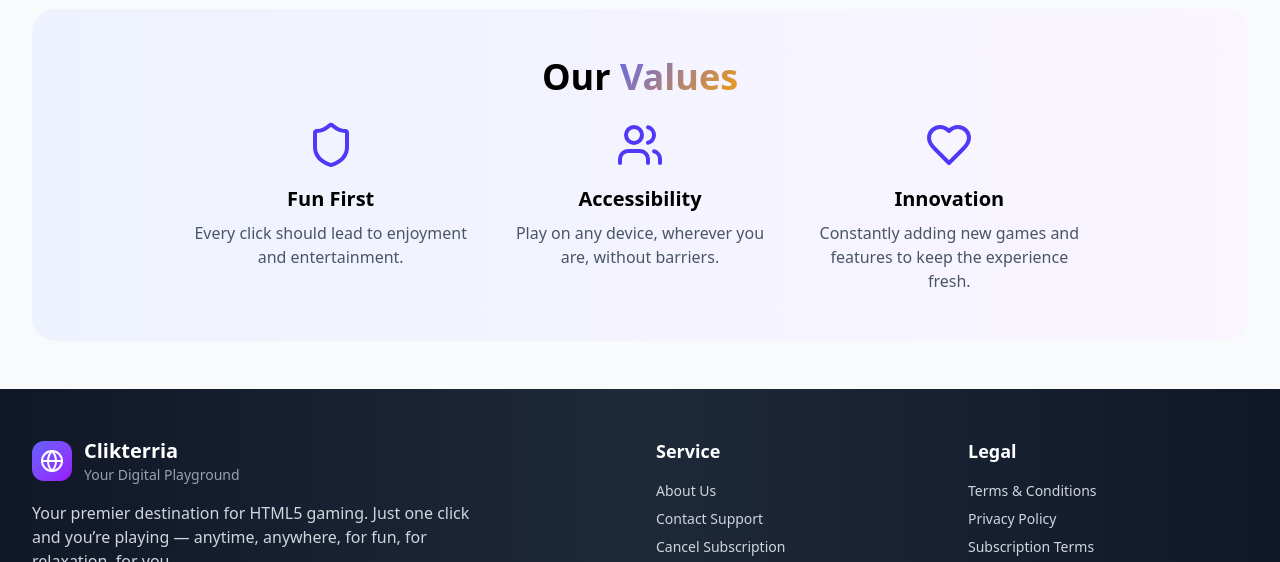
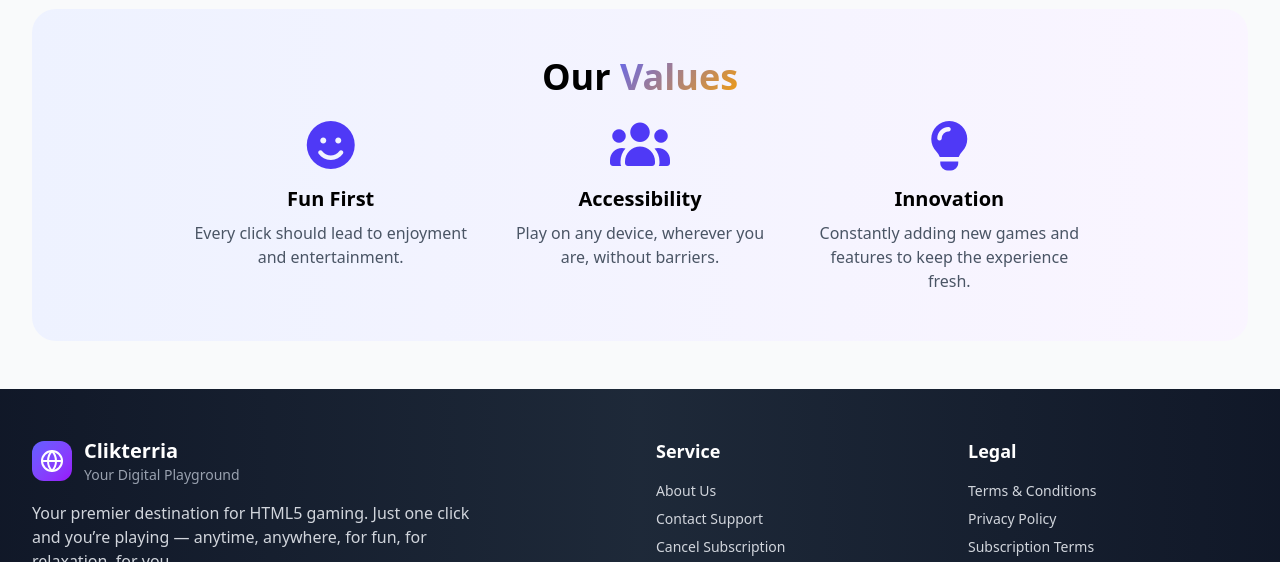
Before and after one commit to adavice/clikterria.com, a website: page about.html in a window 1280 px wide. Shown: the part 1220-1782 px from the top of the page. Drawn offline with Linux system fonts and the light colour scheme.

Commit message:
made changes

```diff
--- a/about.html
+++ b/about.html
@@ -1,7 +1,7 @@
 <!DOCTYPE html>
 <html>
   <head>
-<meta name="robots" content="noindex">
+    <meta name="robots" content="noindex" />
     <meta charset="UTF-8" />
     <meta name="viewport" content="width=device-width, initial-scale=1.0" />
     <title>About Us</title>
@@ -10,6 +10,13 @@
     <link
       href="https://fonts.googleapis.com/css2?family=Inter:wght@400;500;600;700&display=swap"
       rel="stylesheet"
+    />
+    <link
+      rel="stylesheet"
+      href="https://cdnjs.cloudflare.com/ajax/libs/font-awesome/7.0.0/css/all.min.css"
+      integrity="sha512-DxV+EoADOkOygM4IR9yXP8Sb2qwgidEmeqAEmDKIOfPRQZOWbXCzLC6vjbZyy0vPisbH2SyW27+ddLVCN+OMzQ=="
+      crossorigin="anonymous"
+      referrerpolicy="no-referrer"
     />
     <link href="css/style.css" rel="stylesheet" />
   </head>
@@ -122,8 +129,6 @@
                 <path d="m9 18 6-6-6-6"></path>
               </svg>
             </a>
-
-
 
             <a
               href="games.html"
@@ -283,7 +288,10 @@
                 Sign Up
               </a>
             </div>
-            <div style="display: none;" class="w-full relative inline-block text-left group pt-5">
+            <div
+              style="display: none"
+              class="w-full relative inline-block text-left group pt-5"
+            >
               <a
                 class="trigger2 cursor-pointer flex items-center justify-between px-4 py-2 border rounded text-sm font-medium text-gray-700 border-indigo-200 hover:bg-gray-100"
               >
@@ -308,7 +316,8 @@
                 <a
                   href="/?page=delcookie"
                   class="cursor-pointer block px-4 py-2 text-sm text-gray-700"
-                  >Log out</a>
+                  >Log out</a
+                >
               </div>
             </div>
           </div>
@@ -384,8 +393,6 @@
           </div>
 
           <div class="navbar-nav flex items-center gap-4">
-
-
             <a
               href="contactus.html"
               class="justify-center whitespace-nowrap text-sm font-medium ring-offset-background focus-visible:outline-none focus-visible:ring-2 focus-visible:ring-ring focus-visible:ring-offset-2 disabled:pointer-events-none disabled:opacity-50 [&amp;_svg]:pointer-events-none [&amp;_svg]:size-4 [&amp;_svg]:shrink-0 hover:text-accent-foreground h-9 rounded-md px-3 flex items-center gap-2 hover:bg-white/20 transition-all duration-300"
@@ -444,7 +451,10 @@
               </a>
             </div>
 
-            <div style="display: none;" class="relative inline-block text-left group">
+            <div
+              style="display: none"
+              class="relative inline-block text-left group"
+            >
               <a
                 class="trigger1 cursor-pointer flex items-center px-4 py-2 border rounded text-sm font-medium text-gray-700 border-indigo-200 hover:bg-gray-100"
               >
@@ -469,11 +479,10 @@
                 <a
                   href="/?page=delcookie"
                   class="cursor-pointer block px-4 py-2 text-sm text-gray-700"
-                  >Log out</a>
+                  >Log out</a
+                >
               </div>
             </div>
-
-
           </div>
         </div>
       </div>
@@ -512,7 +521,11 @@
             <p
               class="text-xl md:text-2xl text-gray-600 mb-12 max-w-4xl mx-auto leading-relaxed"
             >
-            At Clikterria, we believe gaming should be instant, fun, and accessible to everyone. Our mission is to bring a world-class library of HTML5 games straight to your browser, so you can play anytime, anywhere — no downloads, no hassle, just endless entertainment.
+              At Clikterria, we believe gaming should be instant, fun, and
+              accessible to everyone. Our mission is to bring a world-class
+              library of HTML5 games straight to your browser, so you can play
+              anytime, anywhere — no downloads, no hassle, just endless
+              entertainment.
             </p>
           </section>
           <section class="mb-20">
@@ -543,7 +556,9 @@
                   </div>
                   <h3 class="text-2xl font-bold mb-4">Our Mission</h3>
                   <p class="text-gray-600 text-lg leading-relaxed">
-                    To create a platform where everyone can discover, enjoy, and share casual and competitive games, making every click the start of a new adventure.
+                    To create a platform where everyone can discover, enjoy, and
+                    share casual and competitive games, making every click the
+                    start of a new adventure.
                   </p>
                 </div>
               </div>
@@ -577,7 +592,9 @@
                   </div>
                   <h3 class="text-2xl font-bold mb-4">Our Vision</h3>
                   <p class="text-gray-600 text-lg leading-relaxed">
-                    To become the leading destination for browser-based gaming, where fun, variety, and accessibility come together to create an engaging experience for players worldwide.
+                    To become the leading destination for browser-based gaming,
+                    where fun, variety, and accessibility come together to
+                    create an engaging experience for players worldwide.
                   </p>
                 </div>
               </div>
@@ -622,7 +639,8 @@
                   </div>
                   <h3 class="font-bold mb-2">Top Gaming Platform</h3>
                   <p class="text-sm text-gray-600">
-                    Hundreds of HTML5 titles spanning action, puzzles, strategy, sports, and casual fun
+                    Hundreds of HTML5 titles spanning action, puzzles, strategy,
+                    sports, and casual fun
                   </p>
                 </div>
               </div>
@@ -655,7 +673,8 @@
                   </div>
                   <h3 class="font-bold mb-2">10,000+ Happy Players</h3>
                   <p class="text-sm text-gray-600">
-                    Gamers everywhere enjoy Clikterria’s seamless and instant gameplay
+                    Gamers everywhere enjoy Clikterria’s seamless and instant
+                    gameplay
                   </p>
                 </div>
               </div>
@@ -701,70 +720,30 @@
               </h2>
               <div class="grid grid-cols-1 md:grid-cols-3 gap-8">
                 <div>
-                  <svg
-                    xmlns="http://www.w3.org/2000/svg"
-                    width="24"
-                    height="24"
-                    viewBox="0 0 24 24"
-                    fill="none"
-                    stroke="currentColor"
-                    stroke-width="2"
-                    stroke-linecap="round"
-                    stroke-linejoin="round"
-                    class="lucide lucide-shield w-12 h-12 text-indigo-600 mx-auto mb-4"
-                  >
-                    <path
-                      d="M20 13c0 5-3.5 7.5-7.66 8.95a1 1 0 0 1-.67-.01C7.5 20.5 4 18 4 13V6a1 1 0 0 1 1-1c2 0 4.5-1.2 6.24-2.72a1.17 1.17 0 0 1 1.52 0C14.51 3.81 17 5 19 5a1 1 0 0 1 1 1z"
-                    ></path>
-                  </svg>
+                  <i
+                    class="fas fa-face-smile w-12 h-12 text-indigo-600 mx-auto mb-4 text-5xl"
+                  ></i>
+
                   <h3 class="text-xl font-bold mb-2">Fun First</h3>
                   <p class="text-gray-600">
                     Every click should lead to enjoyment and entertainment.
                   </p>
                 </div>
                 <div>
-                  <svg
-                    xmlns="http://www.w3.org/2000/svg"
-                    width="24"
-                    height="24"
-                    viewBox="0 0 24 24"
-                    fill="none"
-                    stroke="currentColor"
-                    stroke-width="2"
-                    stroke-linecap="round"
-                    stroke-linejoin="round"
-                    class="lucide lucide-users w-12 h-12 text-indigo-600 mx-auto mb-4"
-                  >
-                    <path d="M16 21v-2a4 4 0 0 0-4-4H6a4 4 0 0 0-4 4v2"></path>
-                    <circle cx="9" cy="7" r="4"></circle>
-                    <path d="M22 21v-2a4 4 0 0 0-3-3.87"></path>
-                    <path d="M16 3.13a4 4 0 0 1 0 7.75"></path>
-                  </svg>
+                  <i class="fas fa-users w-12 h-12 text-indigo-600 mx-auto mb-4 text-5xl"></i>
                   <h3 class="text-xl font-bold mb-2">Accessibility</h3>
                   <p class="text-gray-600">
                     Play on any device, wherever you are, without barriers.
                   </p>
                 </div>
                 <div>
-                  <svg
-                    xmlns="http://www.w3.org/2000/svg"
-                    width="24"
-                    height="24"
-                    viewBox="0 0 24 24"
-                    fill="none"
-                    stroke="currentColor"
-                    stroke-width="2"
-                    stroke-linecap="round"
-                    stroke-linejoin="round"
-                    class="lucide lucide-heart w-12 h-12 text-indigo-600 mx-auto mb-4"
-                  >
-                    <path
-                      d="M19 14c1.49-1.46 3-3.21 3-5.5A5.5 5.5 0 0 0 16.5 3c-1.76 0-3 .5-4.5 2-1.5-1.5-2.74-2-4.5-2A5.5 5.5 0 0 0 2 8.5c0 2.3 1.5 4.05 3 5.5l7 7Z"
-                    ></path>
-                  </svg>
+                  <i
+                  class="fas fa-lightbulb w-12 h-12 text-indigo-600 mx-auto mb-4 text-5xl"
+                ></i>
                   <h3 class="text-xl font-bold mb-2">Innovation</h3>
                   <p class="text-gray-600">
-                    Constantly adding new games and features to keep the experience fresh.
+                    Constantly adding new games and features to keep the
+                    experience fresh.
                   </p>
                 </div>
               </div>
@@ -809,7 +788,9 @@
               </div>
             </div>
             <p class="text-gray-300 mb-6 max-w-md">
-              Your premier destination for HTML5 gaming. Just one click and you’re playing — anytime, anywhere, for fun, for relaxation, for you.
+              Your premier destination for HTML5 gaming. Just one click and
+              you’re playing — anytime, anywhere, for fun, for relaxation, for
+              you.
             </p>
             <div class="flex items-center gap-4 mb-6">
               <div class="flex items-center gap-2 text-sm text-gray-400">
```
Also changed, not shown: index-authorized.html (+1 -1 lines), index.html (+1 -1 lines).
